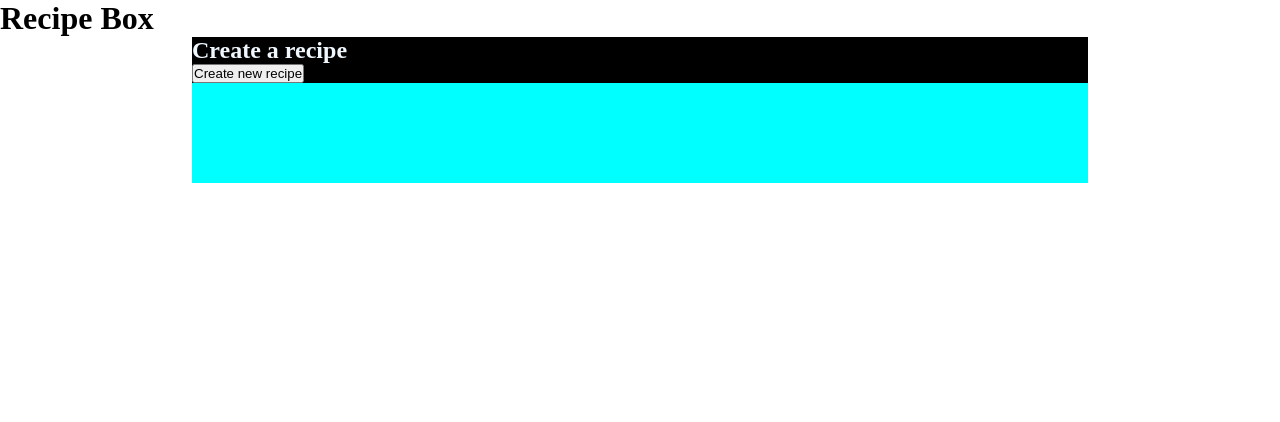
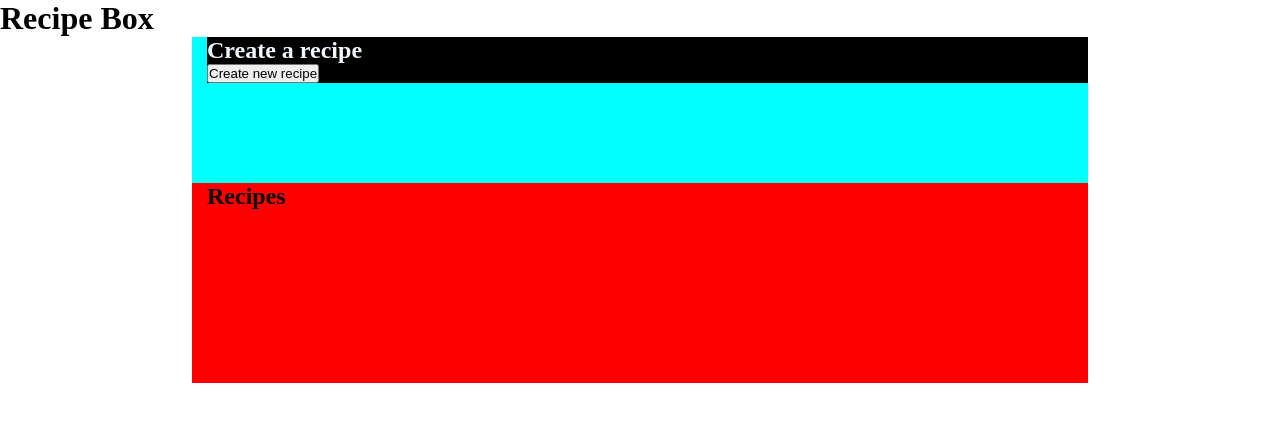
Before and after one commit to OleksandrDubrovskyi/FreeCodeCamp, a web app: file F.E.Advanced/RecipeBox/recipebox.html in a window 1280 px wide. Shown: the top 422 px of the page. Run offline with its HTML, style and script files only (its server is not run), Linux system fonts and the light colour scheme.

Commit message:
Recipes section

```diff
--- a/F.E.Advanced/RecipeBox/css/recipebox.css
+++ b/F.E.Advanced/RecipeBox/css/recipebox.css
@@ -2,6 +2,17 @@
   box-sizing: border-box;
   padding: 0;
   margin: 0;
+}
+
+#recipe {
+  min-height: 200px;
+  display: flex;
+  flex-direction: column;
+  width: 70%;
+  margin: auto;
+  overflow: auto;
+  background-color: red;
+  padding-left: 15px;
 }
 
 #recipe-list {
@@ -11,6 +22,7 @@
   margin: auto;
   overflow: auto;
   background-color: aqua;
+  padding-left: 15px;
 }
 
 #recipe-list header {
--- a/F.E.Advanced/RecipeBox/js/recipebox.js
+++ b/F.E.Advanced/RecipeBox/js/recipebox.js
@@ -15,12 +15,28 @@ close.addEventListener('click', function (evt) {
 	modal.style.display = 'none';
 });
 
+//-------------Recipes----------------------------\\
+var savedRecipes = JSON.parse(localStorage.getItem("savedRecipes")) || [];
+
+const recipeName = document.getElementById('name');
+const recipeIngredients = document.getElementById('ingredients');
+const recipeInstructions = document.getElementById('instructions');
+
+const updateRecipeNames = () => {
+	if(savedRecipes) {
+		let names = '';
+		for (let i = 0; i < savedRecipes.length; i++) {
+			names += `<li>${savedRecipes[i]["recipe-name"]}</li>`;
+		}
+
+		recipeName.innerHTML = `<ul>${names}</ul>`;
+	}
+}
+
+updateRecipeNames();
 
 
 //----------------------------------------------------------------\\
-
-var savedRecipes = JSON.parse(localStorage.getItem("savedRecipes")) || [];
-
 const form = document.getElementById('input-form');
 
 const isValidElement = element => {
@@ -38,6 +54,7 @@ const handleFormSubmit = event => {
 
 	savedRecipes.push(data);
 	localStorage.setItem("savedRecipes", JSON.stringify(savedRecipes));
+	updateRecipeNames();
 	form.reset();
 
 	console.log(localStorage.savedRecipes);
--- a/F.E.Advanced/RecipeBox/recipebox.html
+++ b/F.E.Advanced/RecipeBox/recipebox.html
@@ -22,6 +22,7 @@
 	</section>
 
 	<section id="recipe">
+		<h2>Recipes</h2>
 		<div id="name"></div>
 
 		<div id="ingredients"></div>
```
